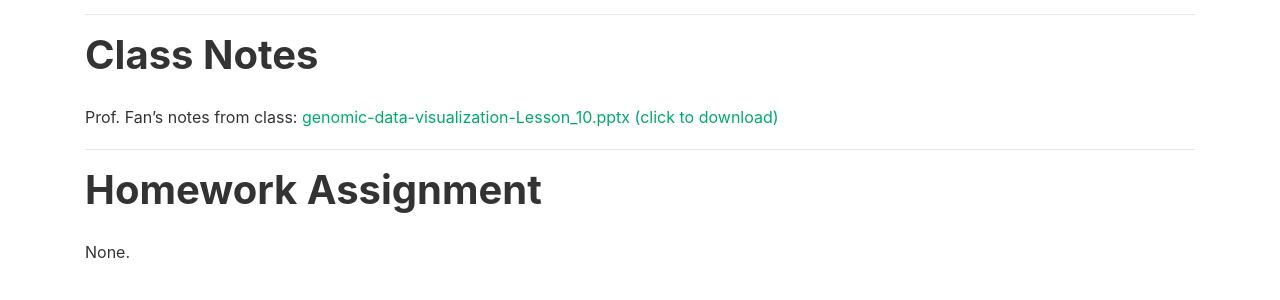
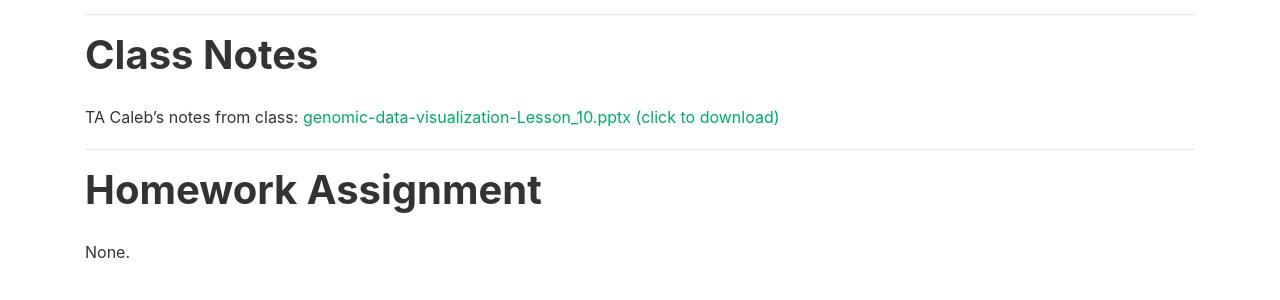
Before and after one commit to JEFworks-Lab/genomic-data-visualization-2025, a Jekyll site: the page built from _course/10-review.md, in a window 1280 px wide and 1078 px high. Shown: the part 633-933 px from the top of the window. Built offline with Jekyll 4.4.1, drawn with Linux system fonts in a browser that asks for light colours; nearby versions of some CDN libraries.

Commit message:
add slides

```diff
--- a/_course/10-review.md
+++ b/_course/10-review.md
@@ -20,7 +20,7 @@
 
 # Class Notes
 
-Prof. Fan’s notes from class: [genomic-data-visualization-Lesson_10.pptx (click to download)]({{ site.baseurl }}/resources/notes/genomic-data-visualization-Lesson_10.pptx)
+TA Caleb’s notes from class: [genomic-data-visualization-Lesson_10.pptx (click to download)]({{ site.baseurl }}/resources/notes/genomic-data-visualization-Lesson_10.pptx)
 
 ---
 
```
Also changed, not shown: 1 other file.
